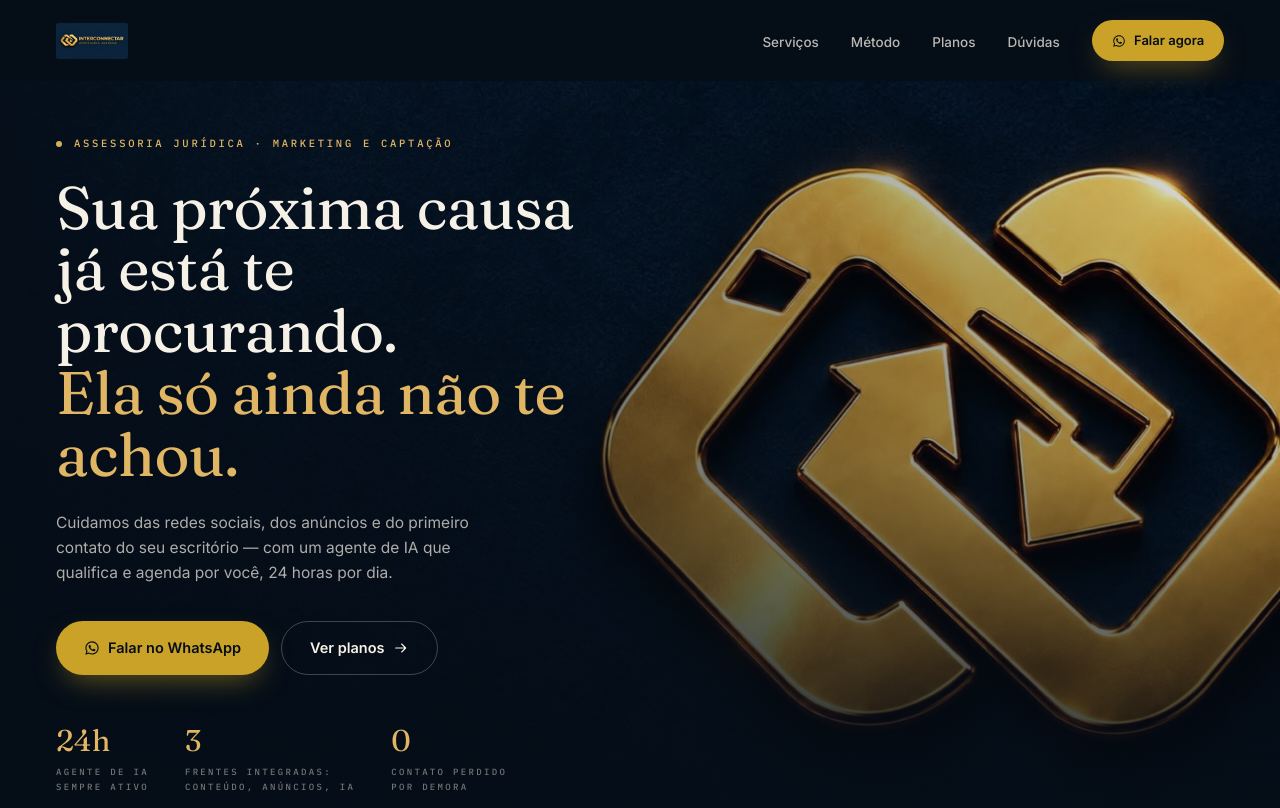
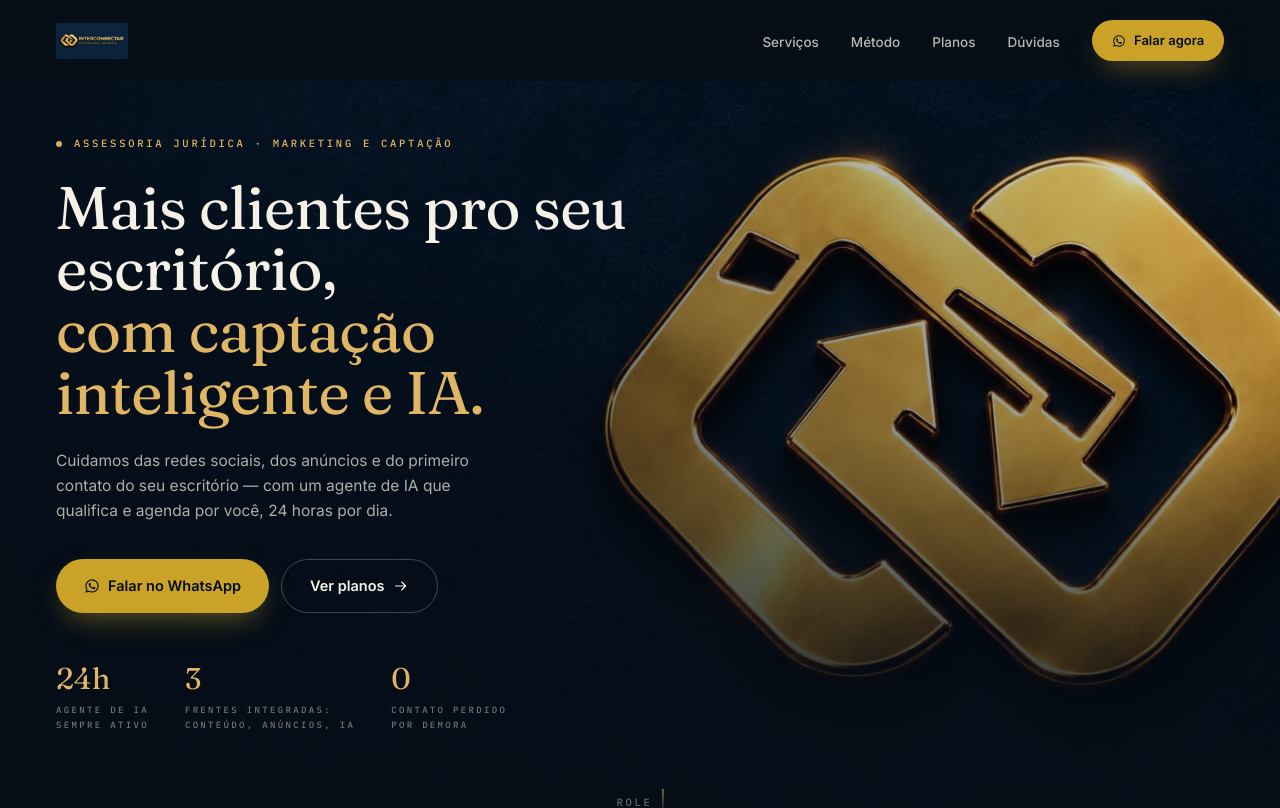
Before and after one commit to solutionsnovaai-bit/interconnectar-projeto, a React (Vite) app: page / in a window 1280 px wide. Shown: the top 808 px of the page. Built offline with nearby package versions, Linux system fonts and the light colour scheme.

Commit message:
Update site.js

```diff
--- a/src/data/site.js
+++ b/src/data/site.js
@@ -26,8 +26,8 @@ export const NAV_LINKS = [
 
 export const HERO = {
   eyebrow: 'Assessoria jurídica · marketing e captação',
-  title: 'Sua próxima causa já está te procurando.',
-  titleEm: 'Ela só ainda não te achou.',
+  title: 'Mais clientes pro seu escritório,',
+  titleEm: 'com captação inteligente e IA.',
   lead:
     'Cuidamos das redes sociais, dos anúncios e do primeiro contato do seu escritório — com um agente de IA que qualifica e agenda por você, 24 horas por dia.',
 };
```
